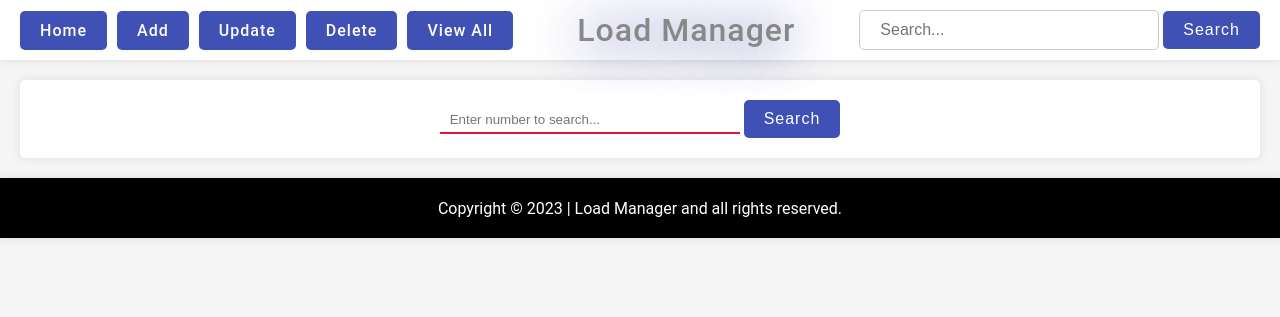
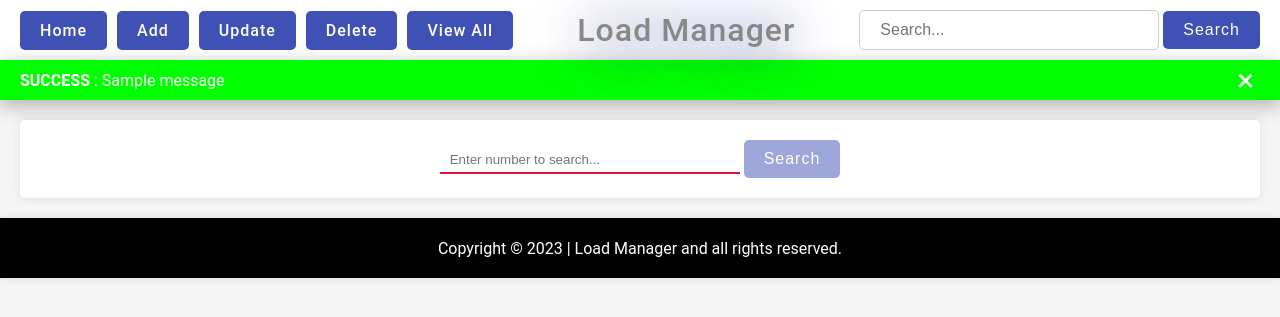
Before and after one commit to ahmad-junior/Load_Manager, a Django app: page /delete in a window 1280 px wide. Shown: the top 317 px of the page. Run offline with Django 4.2, Linux system fonts and the light colour scheme; data comes from the database, SQL or seed files in the repository; both versions use the stored data as it was after the commit; tables that the repository leaves empty hold one stand-in row (values such as "Sample post"); one stand-in notice (Sample message) is shown.

Commit message:
Fix Validations
Fix Null 1. Error -- 4414, 2. Favicon, 3. Make Frontend Validations with Js

```diff
--- /dev/null
+++ b/Load_Menu/static/Load_Menu/js/updateValidation.js
@@ -0,0 +1,33 @@
+// Input Search Box
+const inputItem = document.getElementById('inputItem');
+
+// Button
+const submitBtnBoth = document.getElementById('submitBtnBoth');
+
+// Check that input only have number or not
+const containsOnlyNumbers = (str) => {
+    return /^\d+$/.test(str);
+}
+
+// Validation
+const formValidation = () => {
+    if(inputItem.value == "" || inputItem.value.length < 11 || inputItem.value.length > 11){
+        submitBtnBoth.style.opacity = '0.5';
+        submitBtnBoth.style.cursor = 'not-allowed';
+        submitBtnBoth.style.backgroundColor = '#ff0000';
+    }
+    else if(containsOnlyNumbers(inputItem.value)){
+        submitBtnBoth.style.opacity = '1';
+        submitBtnBoth.style.backgroundColor = '#00ff00';
+        submitBtnBoth.style.cursor = 'pointer';
+        submitBtnBoth.style.pointerEvents = 'all';
+    }
+    else{
+        submitBtnBoth.style.opacity = '0.5';
+        submitBtnBoth.style.cursor = 'not-allowed';
+        submitBtnBoth.style.backgroundColor = '#0000ff';
+    }
+}
+
+// Add events
+inputItem.addEventListener('keyup', formValidation);
--- a/Load_Menu/static/Load_Menu/styles/globalIn.css
+++ b/Load_Menu/static/Load_Menu/styles/globalIn.css
@@ -29,6 +29,44 @@ body{
 ::-webkit-scrollbar-thumb:hover {
     background: #555;
 }
+
+/* Allert */
+.allert{
+    animation: animateAllert 0.4s;
+    width: 100%;
+    display: flex;
+    color: white;
+    align-items: center;
+    justify-content: space-between;
+    padding: 0px 20px;
+    box-shadow: 0px 5px 20px rgba(0, 0, 0, 0.3);
+}
+
+.allert-error{
+    background: #ff0000;
+}
+
+.allert-success{
+    background: #00ff00;
+}
+
+#closeBtn{
+    font-size: 2rem;
+    color: #fff;
+    cursor: pointer;
+    border: 1px solid transparent;
+    padding: 0px 5px;
+}
+
+#closeBtn:hover{
+    background: rgba(0, 0, 0, 0.1);
+    border: 1px solid black;
+}
+
+.text-upper{
+    text-transform: uppercase;
+}
+
 
 /* Navigation Bar */
 #navigationBar{
@@ -118,3 +156,14 @@ body{
     font-weight: bold;
     size: 2rem;
 }
+
+@keyframes animateAllert{
+    from{
+        opacity: 0;
+        scale: 10;
+    }
+    to{
+        opacity: 1;
+        scale: 1;
+    }
+}
--- a/Load_Menu/templates/delete.html
+++ b/Load_Menu/templates/delete.html
@@ -6,6 +6,9 @@
 <form action="previewItemsDelete" id="del_form" method="POST">
     {% csrf_token %}
     <input type="text" maxlength="11" name="inputItem" id="inputItem" placeholder="Enter number to search..." required>
-    <button class="btnPrimary" type="submit">Search</button>
+    <button id="submitBtnBoth" class="btnPrimary" type="submit" style="opacity: 0.5; cursor: not-allowed">Search</button>
 </form>
+
+{% load static %}
+{% block script %}<script src="{% static 'Load_Menu/js/updateValidation.js' %}"></script>{% endblock %}
 {% endblock %}
--- a/Load_Menu/templates/home.html
+++ b/Load_Menu/templates/home.html
@@ -3,10 +3,6 @@
 {% load static %}
 {% block style %}<link rel="stylesheet" href="{% static 'Load_Menu/styles/home.css' %}">{% endblock %}
 {% block content %}
-<div class="allert">
-    <p>{{message_allert}}</p>
-    <div id="closeBtn">&times;</div>
-</div>
 <div class="upBox">
     <div class="cardBtns">
         {% for card in cards %}
--- a/Load_Menu/templates/layout.html
+++ b/Load_Menu/templates/layout.html
@@ -6,6 +6,7 @@
     <meta name="viewport" content="width=device-width, initial-scale=1.0">
     {% load static %}
     <link rel="stylesheet" href="{% static 'Load_Menu/styles/globalIn.css' %}">
+    <link rel="shortcut icon" href="{% static 'Load_Menu/images/favicon.png' %}" type="image/x-icon">
     {% block style %}{% endblock %}
     <title>{% block title %}{% endblock %}</title>
 </head>
@@ -33,6 +34,17 @@
         </div>
     </nav>
 
+
+    {% comment "Allert Messages" %}
+    {% endcomment %}
+
+    {% for message in messages %}
+        <div id="alert-box" class="allert allert-{{message.tags}}">
+            <p><strong class="text-upper">{{message.tags}}</strong> : {{message}}</p>
+            <div id="closeBtn">&times;</div>
+        </div>
+    {% endfor %}
+
     {% comment "Main Container for content starts" %}
     {% endcomment %}
     <div class="mainContainer">
@@ -54,5 +66,10 @@
 
             dateYear.innerText = newDate;
     </script>
+
+{% if messages %}
+    {% load static %}
+    {% block script %}<script src="{% static 'Load_Menu/js/alert.js' %}"></script>{% endblock %}
+{% endif %}
 </body>
 </html>
--- a/Load_Menu/templates/update.html
+++ b/Load_Menu/templates/update.html
@@ -6,6 +6,9 @@
 <form action="previewItemsUpdate" id="del_form" method="POST">
     {% csrf_token %}
     <input type="text" maxlength="11" name="inputItem" id="inputItem" placeholder="Enter number to search..." required>
-    <button class="btnPrimary" type="submit">Search</button>
+    <button id="submitBtnBoth" class="btnPrimary" type="submit" style="opacity: 0.5; cursor: not-allowed">Search</button>
 </form>
+
+{% load static %}
+{% block script %}<script src="{% static 'Load_Menu/js/updateValidation.js' %}"></script>{% endblock %}
 {% endblock %}
--- a/Load_Menu/views.py
+++ b/Load_Menu/views.py
@@ -1,6 +1,7 @@
 from django.shortcuts import render, redirect
 from django.http import HttpResponse
 from .models import NavItem, CardItem, OperatorItem, LoadMenu
+from django.contrib import messages
 from django.utils import timezone
 
 # Create your views here.
@@ -54,12 +55,32 @@ def handleAddItem(request):
         address = request.POST['add_address']
         shop_keeper = request.POST['add_shop_keeper']
 
-        newLoatItem = LoadMenu(id=id, name=name, number=number, price=price, gender=gender, date=date, load_type=load_type, operator=operator, address=address, shop_keeper=shop_keeper)
-        newLoatItem.save()
+        isNumber = False
 
-        # message_allert = f"You have successfully added a new item <strong>{newLoatItem.name} {newLoatItem.number} </strong> to the database"
+        try:
+            if int(number) > 0:
+                isNumber = True
+            else:
+                isNumber = False
+        except:
+            message_allert = f"You have enter invalid Phone Number Please Enter a valid."
+            messages.error(request, message_allert)
+            return redirect('HomePage')
 
-        return redirect('HomePage')
+        # Form Validation
+        if isNumber:
+            newLoatItem = LoadMenu(id=id, name=name, number=number, price=price, gender=gender, date=date, load_type=load_type, operator=operator, address=address, shop_keeper=shop_keeper)
+            newLoatItem.save()
+
+            # Allert Message and redirect to the Home
+            message_allert = f"You have successfully added a new item {newLoatItem.name} | {newLoatItem.number} to the database"
+            messages.success(request, message_allert)
+
+            return redirect('HomePage')
+        else:
+            message_allert = f"Error your record can't able to add in our database! Try to add a valid record."
+            messages.error(request, message_allert)
+            return redirect('HomePage')
     else:
         return HttpResponse(request, "Error")
 
@@ -108,6 +129,7 @@ def previewUpdate(request):
                 searchItem = f"{searchItem} is not a phone number"
         except:
             searchItem = f"{searchItem} is not a phone number"
+
         items = LoadMenu.objects.all().filter(number = searchItem).values()
         params = {"NavItems": NavItems, "items": items, "searchItem": searchItem}
         return render(request, "previewItemsUpdate.html", params)
@@ -142,9 +164,13 @@ def handleUpdateItem(request):
 
         itemToUpdate.save()
 
+        mes_alt = f"Updated Successfully!"
+        messages.success(request, mes_alt)
         return redirect('HomePage')
     else:
-        return HttpResponse(request, "Error")
+        mes_alr = f"Unknown Error! Please try again!"
+        messages.success(request, mes_alt)
+        return redirect('HomePage')
 
 def itemPriewToUpdate(request):
     if request.method == "POST":
@@ -172,7 +198,11 @@ def handleDeleteItem(request):
     if request.method == "POST":
         id = request.POST['add_id']
         itemToDelete = LoadMenu.objects.all().get(id=id)
+        mes_alr = f"You have successfully Removed {itemToDelete.name} | {itemToDelete.number} from database."
         itemToDelete.delete()
+        messages.success(request, mes_alr)
         return redirect('HomePage')
     else:
-        return HttpResponse(request, "Error")
+        mes_alr = f"Unknown Error! Please try again!"
+        messages.error(request, mes_alr)
+        return redirect('HomePage')
```
Also changed, not shown: Load_Menu/static/Load_Menu/js/add.js (+10 -1 lines), Load_Menu/static/Load_Menu/js/alert.js (added, +11 -0 lines), Load_Menu/static/Load_Menu/styles/home.css (+0 -16 lines), Load_Menu/static/Load_Menu/images/favicon.png (added), db.sqlite3.
